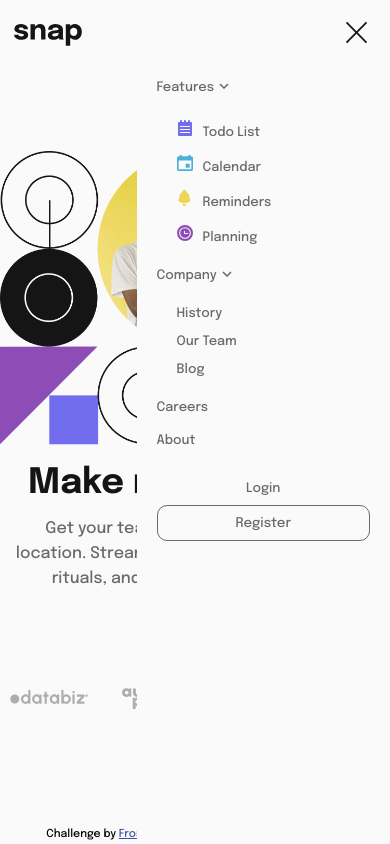
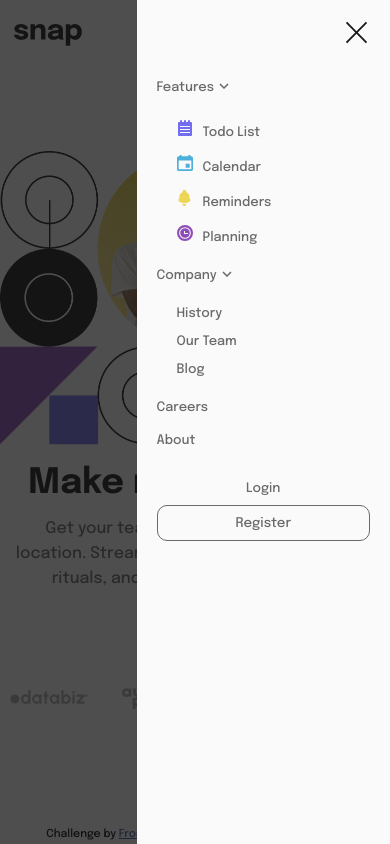
Before and after one commit to SFCC5555/introSectionWithDropdownNavigation, a plain HTML site: page index.html in a window 390 px wide. Both pictures are taken after a click on the element 367 px from the left and 35 px from the top of the page. Drawn offline with Linux system fonts and the light colour scheme.

Commit message:
actualización filter

```diff
--- a/dropdown.js
+++ b/dropdown.js
@@ -10,6 +10,8 @@ let mobileMenuContainer=document.getElementById("mobileMenuContainer");
 let mobileMenuButton=document.querySelector(".menuIconContainer");
 
 let closeMenuButton=document.querySelector(".closeMenu");
+
+let filter=document.getElementById("filter");
 
 
 featuresButton.addEventListener("click", renderFeatures);
@@ -116,4 +118,5 @@ function inactiveCompanyMenu(evento2) {
 
 function renderMobileMenu() {
     mobileMenuContainer.classList.toggle("mobileMenu");
+    filter.classList.toggle("filterContainer");
 }
--- a/index.html
+++ b/index.html
@@ -13,6 +13,7 @@
 </head>
 
 <body>
+  <section id="filter" class="inactive"></section>
   <nav class="mobileNav">
     <span class="logoContainer"></span>
     <span class="menuIconContainer"></span>
--- a/styles.css
+++ b/styles.css
@@ -29,7 +29,6 @@ body {
     align-items: center;
     justify-content: space-between;
     background-color: var(--almostWhite);
-
 }
 
 .mobileNav {
@@ -285,3 +284,12 @@ p {
 #planningIcon {
     background-image: url(./images/icon-planning.svg);
 }
+
+.filterContainer {
+    display: block;
+    position: absolute;
+    width: 100%;
+    height: 100%;
+    background-color: var(--almostBlack);
+    opacity: 75%;
+}
```
